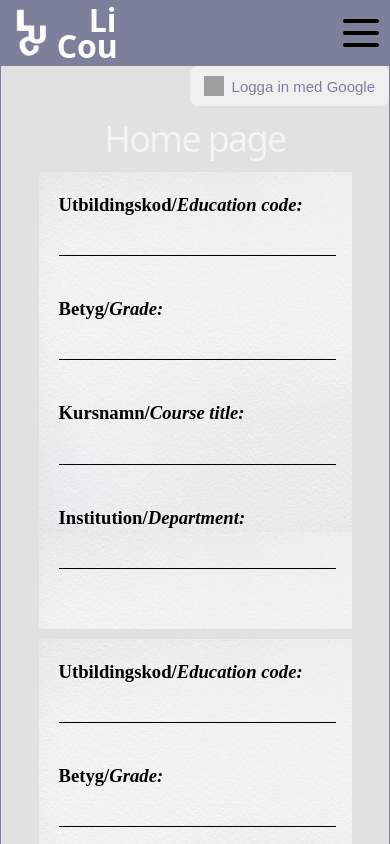
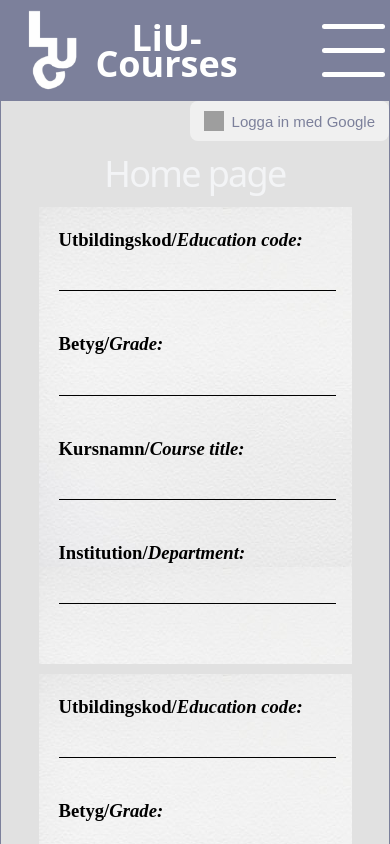
Before and after one commit to De99103/tddd27, a React (Vite) app in the folder tddd27-project/: page / in a window 390 px wide. Shown: the top 844 px of the page. Built offline with nearby package versions, Linux system fonts and the light colour scheme; no server answers; grey boxes are pictures that could not be loaded.

Commit message:
Hållt på mer med hamburgarmenyn

```diff
--- a/tddd27-project/src/components/common/course/Course.css
+++ b/tddd27-project/src/components/common/course/Course.css
@@ -54,7 +54,7 @@ input:focus {
     outline: none;
 }
 
-@media screen and (max-width: 880px) {
+@media screen and (max-width: 767px) {
     .course-container {
         display: flex;
         flex-direction: column;
--- a/tddd27-project/src/components/common/hamburger/Hamburger.css
+++ b/tddd27-project/src/components/common/hamburger/Hamburger.css
@@ -1,28 +1,19 @@
 .hamburger {
-    width: 2rem;
-    height: 2rem;
     display: flex;
+    justify-content: center;
+    align-items: center;
+    width: 4rem;
+    height: 4rem;
     justify-content: space-around;
     flex-flow: column nowrap;
     z-index: 10;
 }
 
 .burger {
-    width: 2rem;
-    height: 0.25rem;
+    width: 3.5rem;
+    height: 0.3rem;
     border-radius: 10px;
-    background-color: black;
-    transform-origin: 1px;
+    background-color: white;
+    transform-origin: -2px;
     transition: all 0.3s linear;
 }
-
-/* .burger1 {
-    transform: ${isOpen ? "rotate(45deg)" : "rotate(0)"};
-}
-.burger2 {
-    transform: ${isOpen ? "translateX(100%)" : "translateX(0)"};
-    opacity: ${isOpen ? 0 : 1};
-}
-.burger3 {
-    transform: ${isOpen ? "rotate(-45deg)" : "rotate(0)"};
-} */
--- a/tddd27-project/src/components/common/hamburger/Hamburger.jsx
+++ b/tddd27-project/src/components/common/hamburger/Hamburger.jsx
@@ -1,4 +1,4 @@
-// import "./Hamburger.css";
+import "./Hamburger.css";
 
 function Hamburger({ isOpen }) {
     return (
@@ -13,24 +13,6 @@ function Hamburger({ isOpen }) {
 Fattar inte hur man importerar variabeln "isOpen" till CSS-filen */}
 
             <style>{`
-                .hamburger {
-                    width: 2rem;
-                    height: 2rem;
-                    display: flex;
-                    justify-content: space-around;
-                    flex-flow: column nowrap;
-                    z-index: 10;
-                }
-
-                .burger {
-                    width: 2rem;
-                    height: 0.25rem;
-                    border-radius: 10px;
-                    background-color: black;
-                    transform-origin: 1px;
-                    transition: all 0.3s linear;
-                }
-
                 .burger1 {
                     transform: ${isOpen ? "rotate(45deg)" : "rotate(0)"};
                 }
@@ -41,9 +23,6 @@ Fattar inte hur man importerar variabeln "isOpen" till CSS-filen */}
                 .burger3 {
                     transform: ${isOpen ? "rotate(-45deg)" : "rotate(0)"};
                 }
-
-
-
             `}</style>
         </>
     );
--- a/tddd27-project/src/components/common/header/Header.css
+++ b/tddd27-project/src/components/common/header/Header.css
@@ -3,21 +3,23 @@ header {
     flex-direction: row;
     background-color: #7c809b;
     color: white;
+    height: 12vh;
+    width: 100%;
 }
 
 .logo-name-container {
     display: flex;
     align-items: center;
-    width: 30%;
 }
 
 .logo {
-    height: 9vh;
-    padding: 20px 0px 20px 20px;
+    height: 10vh;
+    padding: 10px 0px 10px 10px;
 }
 
 .logo-name-container p {
-    font-size: xx-large;
+    font-size: 2em;
+    /* padding: 10px 10px 10px 0px; */
     font-weight: bold;
 }
 
@@ -26,6 +28,8 @@ header {
     flex-direction: row;
     justify-content: right;
     width: 70%;
+    z-index: 12;
+    height: 12vh;
 }
 
 .navbar-items-desktop {
@@ -56,11 +60,10 @@ header {
     visibility: hidden;
 }
 
-@media screen and (max-width: 880px) {
+@media screen and (max-width: 767px) {
     .navbar-items {
         width: 100%;
         background-color: #7c809b;
-        padding: 10px;
     }
 
     .navbar-items a {
@@ -73,26 +76,7 @@ header {
         width: 70%;
     }
 
-    /* .navbar-items-desktop {
-        display: ${hamburgerOpen ? 'inline' : 'none'};
-    } */
-
-    .logo {
-        padding: 5px 0px 5px 5px;
-        height: 6vh;
-    }
-
-    .logo-name-container p {
-        padding: 7px 7px 7px 0px;
-    }
-
-    /* .burger-icon {
-        height: 5vh;
-    } */
     .hamburger {
         visibility: visible;
-        justify-content: center;
-        align-items: center;
-        z-index: 10;
     }
 }
--- a/tddd27-project/src/components/common/header/Header.jsx
+++ b/tddd27-project/src/components/common/header/Header.jsx
@@ -46,19 +46,24 @@ function Header() {
             {/* Samma sak här med att försöka få den här CSS in i sin egna fil, men har problem med variablen "hamburgerOpen" */}
 
             <style>{`
-                @media screen and (max-width: 880px) {
+                @media screen and (max-width: 767px) {
                     .navbar-items-desktop {
                         display: ${hamburgerOpen ? "flex" : "none"};
                         flex-direction: ${hamburgerOpen ? "column" : "row"};
+                        background-color: ${hamburgerOpen ? "blue" : "blue"};
                     }
 
                     .navbar-items {
                         align-items: ${hamburgerOpen ? "normal" : "center"};
+                        height: ${hamburgerOpen ? "fit-content" : "inherit"};
+                        // background-color: ${hamburgerOpen ? "red" : "red"};
                     }
 
                     .logo-name-container {
                         display: ${hamburgerOpen ? "none" : "flex"};
                     }
+
+
                 }
             `}</style>
         </header>
```
